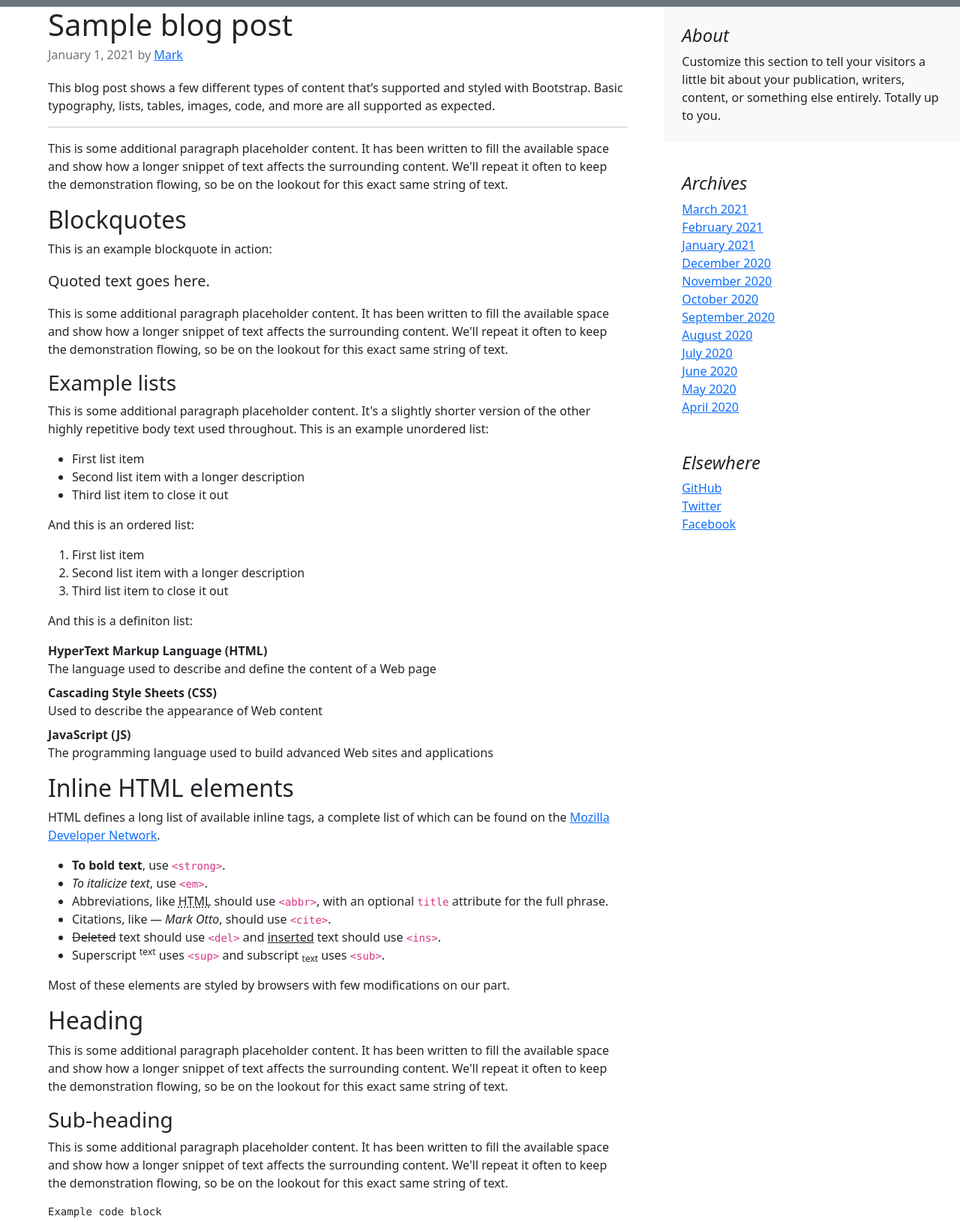
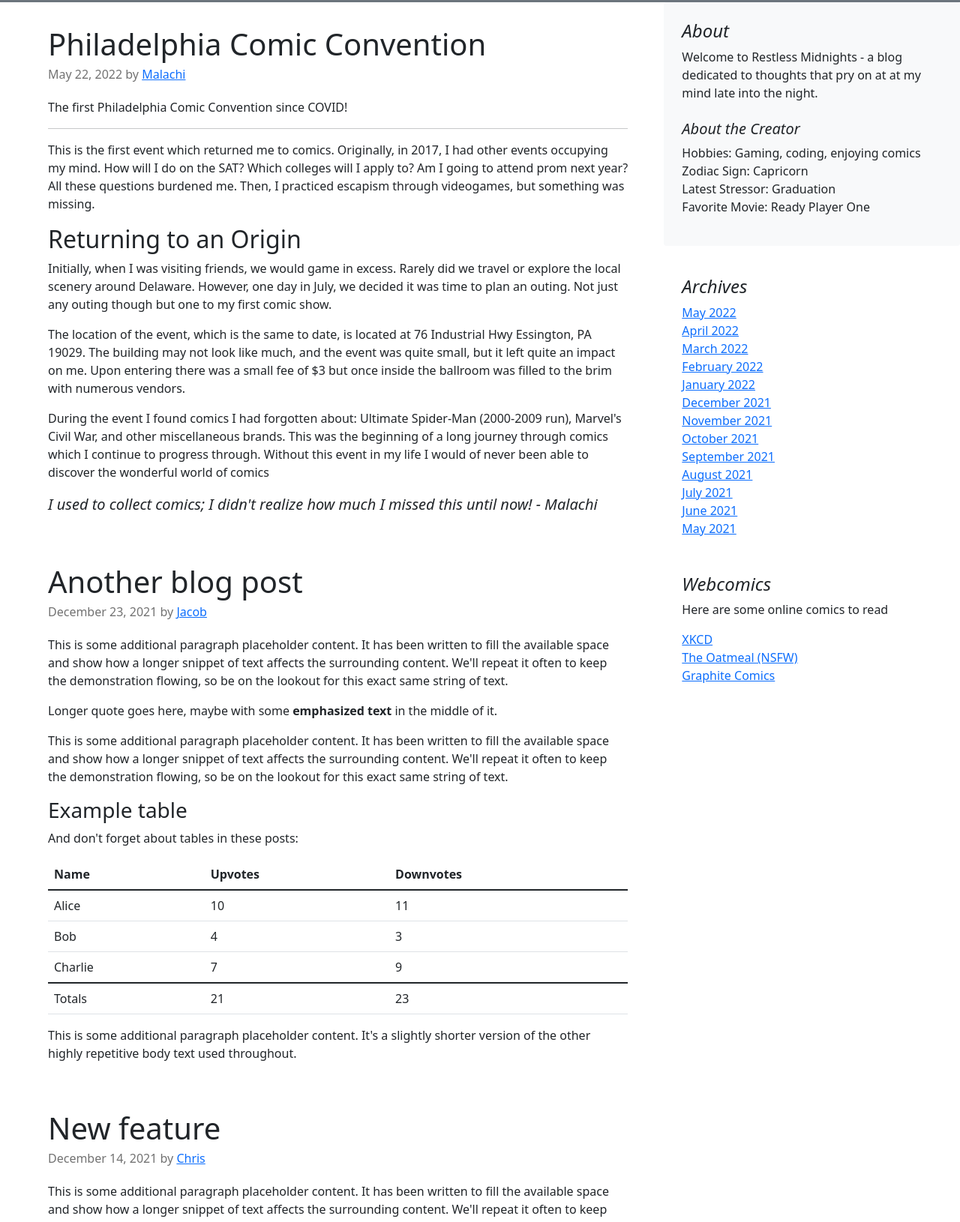
Before and after one commit to Malachiparks1999/ENGL361_EC_WEBSITE, a plain HTML site: page blog/index.html in a window 1280 px wide. Shown: the part 151-1781 px from the top of the page at 75% size. Drawn offline with nearby package versions, Linux system fonts and the light colour scheme.

Commit message:
Right side section of blog finished, first blog post created

```diff
--- a/blog/index.html
+++ b/blog/index.html
@@ -74,85 +74,44 @@
     <div class="row g-5">
         <div class="col-md-8">
             <article class="blog-post">
-                <h2 class="blog-post-title">Sample blog post</h2>
-                <p class="blog-post-meta">January 1, 2021 by <a href="#">Mark</a></p>
+                <h2 class="blog-post-title">Philadelphia Comic Convention</h2>
+                <p class="blog-post-meta">May 22, 2022 by <a href="#">Malachi</a></p>
 
-                <p>This blog post shows a few different types of content that’s supported and styled with Bootstrap.
-                    Basic typography, lists, tables, images, code, and more are all supported as expected.</p>
+                <p>The first Philadelphia Comic Convention since COVID!</p>
                 <hr>
-                <p>This is some additional paragraph placeholder content. It has been written to fill the available
-                    space and show how a longer snippet of text affects the surrounding content. We'll repeat it often
-                    to keep the demonstration flowing, so be on the lookout for this exact same string of text.</p>
-                <h2>Blockquotes</h2>
-                <p>This is an example blockquote in action:</p>
-                <blockquote class="blockquote">
-                    <p>Quoted text goes here.</p>
+                <p>This is the first event which returned me to comics. Originally, in 2017, I had other events
+                    occupying my mind.
+                    How will I do on the SAT? Which colleges will I apply to? Am I going to attend prom next year? All
+                    these questions
+                    burdened me. Then, I practiced escapism through videogames, but something was missing.
+                </p>
+                <h2>Returning to an Origin</h2>
+                <p>Initially, when I was visiting friends, we would game in excess.
+                    Rarely did we travel or explore the local scenery around Delaware.
+                    However, one day in July, we decided it was time to plan an outing.
+                    Not just any outing though but one to my first comic show.</p>
+                <p>
+                    The location of the event, which is the same to date, is located at 76 Industrial Hwy
+                    Essington, PA 19029. The building may not look like much, and the event was quite small, but it left
+                    quite an impact on me. Upon entering there was a small fee of $3 but once inside the ballroom was
+                    filled to the brim with numerous vendors.
+                </p>
+                <p>
+                    During the event I found comics I had forgotten about: Ultimate Spider-Man (2000-2009 run), Marvel's
+                    Civil War, and other miscellaneous brands. This was the beginning of a long journey through comics
+                    which I continue to progress through. Without this event in my life I would of never been able
+                    to discover the wonderful world of comics
+                </p>
+                <blockquote class="blockquote fst-italic">
+                    <p>I used to collect comics; I didn't realize how much I missed this until now!
+                        - Malachi
+                    </p>
                 </blockquote>
-                <p>This is some additional paragraph placeholder content. It has been written to fill the available
-                    space and show how a longer snippet of text affects the surrounding content. We'll repeat it often
-                    to keep the demonstration flowing, so be on the lookout for this exact same string of text.</p>
-                <h3>Example lists</h3>
-                <p>This is some additional paragraph placeholder content. It's a slightly shorter version of the other
-                    highly repetitive body text used throughout. This is an example unordered list:</p>
-                <ul>
-                    <li>First list item</li>
-                    <li>Second list item with a longer description</li>
-                    <li>Third list item to close it out</li>
-                </ul>
-                <p>And this is an ordered list:</p>
-                <ol>
-                    <li>First list item</li>
-                    <li>Second list item with a longer description</li>
-                    <li>Third list item to close it out</li>
-                </ol>
-                <p>And this is a definiton list:</p>
-                <dl>
-                    <dt>HyperText Markup Language (HTML)</dt>
-                    <dd>The language used to describe and define the content of a Web page</dd>
-                    <dt>Cascading Style Sheets (CSS)</dt>
-                    <dd>Used to describe the appearance of Web content</dd>
-                    <dt>JavaScript (JS)</dt>
-                    <dd>The programming language used to build advanced Web sites and applications</dd>
-                </dl>
-                <h2>Inline HTML elements</h2>
-                <p>HTML defines a long list of available inline tags, a complete list of which can be found on the <a
-                        href="https://developer.mozilla.org/en-US/docs/Web/HTML/Element">Mozilla Developer Network</a>.
-                </p>
-                <ul>
-                    <li><strong>To bold text</strong>, use <code
-                            class="language-plaintext highlighter-rouge">&lt;strong&gt;</code>.</li>
-                    <li><em>To italicize text</em>, use <code
-                            class="language-plaintext highlighter-rouge">&lt;em&gt;</code>.</li>
-                    <li>Abbreviations, like <abbr title="HyperText Markup Langage">HTML</abbr> should use <code
-                            class="language-plaintext highlighter-rouge">&lt;abbr&gt;</code>, with an optional <code
-                            class="language-plaintext highlighter-rouge">title</code> attribute for the full phrase.
-                    </li>
-                    <li>Citations, like <cite>— Mark Otto</cite>, should use <code
-                            class="language-plaintext highlighter-rouge">&lt;cite&gt;</code>.</li>
-                    <li><del>Deleted</del> text should use <code
-                            class="language-plaintext highlighter-rouge">&lt;del&gt;</code> and <ins>inserted</ins> text
-                        should use <code class="language-plaintext highlighter-rouge">&lt;ins&gt;</code>.</li>
-                    <li>Superscript <sup>text</sup> uses <code
-                            class="language-plaintext highlighter-rouge">&lt;sup&gt;</code> and subscript
-                        <sub>text</sub> uses <code class="language-plaintext highlighter-rouge">&lt;sub&gt;</code>.</li>
-                </ul>
-                <p>Most of these elements are styled by browsers with few modifications on our part.</p>
-                <h2>Heading</h2>
-                <p>This is some additional paragraph placeholder content. It has been written to fill the available
-                    space and show how a longer snippet of text affects the surrounding content. We'll repeat it often
-                    to keep the demonstration flowing, so be on the lookout for this exact same string of text.</p>
-                <h3>Sub-heading</h3>
-                <p>This is some additional paragraph placeholder content. It has been written to fill the available
-                    space and show how a longer snippet of text affects the surrounding content. We'll repeat it often
-                    to keep the demonstration flowing, so be on the lookout for this exact same string of text.</p>
-                <pre><code>Example code block</code></pre>
-                <p>This is some additional paragraph placeholder content. It's a slightly shorter version of the other
-                    highly repetitive body text used throughout.</p>
             </article>
 
             <article class="blog-post">
                 <h2 class="blog-post-title">Another blog post</h2>
-                <p class="blog-post-meta">December 23, 2020 by <a href="#">Jacob</a></p>
+                <p class="blog-post-meta">December 23, 2021 by <a href="#">Jacob</a></p>
 
                 <p>This is some additional paragraph placeholder content. It has been written to fill the available
                     space and show how a longer snippet of text affects the surrounding content. We'll repeat it often
@@ -205,7 +164,7 @@
 
             <article class="blog-post">
                 <h2 class="blog-post-title">New feature</h2>
-                <p class="blog-post-meta">December 14, 2020 by <a href="#">Chris</a></p>
+                <p class="blog-post-meta">December 14, 2021 by <a href="#">Chris</a></p>
 
                 <p>This is some additional paragraph placeholder content. It has been written to fill the available
                     space and show how a longer snippet of text affects the surrounding content. We'll repeat it often
@@ -226,34 +185,47 @@
             <div class="position-sticky" style="top: 2rem;">
                 <div class="p-4 mb-3 bg-light rounded">
                     <h4 class="fst-italic">About</h4>
-                    <p class="mb-0">Customize this section to tell your visitors a little bit about your publication,
-                        writers, content, or something else entirely. Totally up to you.</p>
+                    <p class="mb-0"> Welcome to Restless Midnights - a blog dedicated to
+                        thoughts that pry on at at my mind late into the night.
+                    </p>
+                    <br>
+                    <h5 class="fst-italic">About the Creator</h5>
+                    <p class="mb-0 about-me">
+                    <ol class="list-unstyled mb-0">
+                        <li>Hobbies: Gaming, coding, enjoying comics</li>
+                        <li>Zodiac Sign: Capricorn</li>
+                        <li>Latest Stressor: Graduation</li>
+                        <li>Favorite Movie: Ready Player One</li>
+                    </ol>
+                    </p>
                 </div>
 
                 <div class="p-4">
                     <h4 class="fst-italic">Archives</h4>
                     <ol class="list-unstyled mb-0">
-                        <li><a href="#">March 2021</a></li>
-                        <li><a href="#">February 2021</a></li>
-                        <li><a href="#">January 2021</a></li>
-                        <li><a href="#">December 2020</a></li>
-                        <li><a href="#">November 2020</a></li>
-                        <li><a href="#">October 2020</a></li>
-                        <li><a href="#">September 2020</a></li>
-                        <li><a href="#">August 2020</a></li>
-                        <li><a href="#">July 2020</a></li>
-                        <li><a href="#">June 2020</a></li>
-                        <li><a href="#">May 2020</a></li>
-                        <li><a href="#">April 2020</a></li>
+                        <li><a href="#">May 2022</a></li>
+                        <li><a href="#">April 2022</a></li>
+                        <li><a href="#">March 2022</a></li>
+                        <li><a href="#">February 2022</a></li>
+                        <li><a href="#">January 2022</a></li>
+                        <li><a href="#">December 2021</a></li>
+                        <li><a href="#">November 2021</a></li>
+                        <li><a href="#">October 2021</a></li>
+                        <li><a href="#">September 2021</a></li>
+                        <li><a href="#">August 2021</a></li>
+                        <li><a href="#">July 2021</a></li>
+                        <li><a href="#">June 2021</a></li>
+                        <li><a href="#">May 2021</a></li>
                     </ol>
                 </div>
 
                 <div class="p-4">
-                    <h4 class="fst-italic">Elsewhere</h4>
+                    <h4 class="fst-italic">Webcomics</h4>
+                    <p> Here are some online comics to read</p>
                     <ol class="list-unstyled">
-                        <li><a href="#">GitHub</a></li>
-                        <li><a href="#">Twitter</a></li>
-                        <li><a href="#">Facebook</a></li>
+                        <li><a href="https://xkcd.com/">XKCD</a></li>
+                        <li><a href="https://theoatmeal.com/comics/pets_war">The Oatmeal (NSFW)</a></li>
+                        <li><a href="https://www.graphitecomics.com/">Graphite Comics</a></li>
                     </ol>
                 </div>
             </div>
--- a/style/styles-blog.css
+++ b/style/styles-blog.css
@@ -1,11 +1,12 @@
 /* Ensure header has correct font and is larger than rest*/
 .blog-header-logo {
   font-family: "Playfair Display", Georgia, "Times New Roman", serif/*rtl:Amiri, Georgia, "Times New Roman", serif*/;
-  font-size: 2.25rem;
+  font-size: 2rem;
 }
 
 /* Blog format with padding */
 .blog-post {
+  margin-top: 2rem;
   margin-bottom: 4rem;
   margin-left: 4rem;
 }
@@ -17,3 +18,8 @@
   margin-bottom: 1.25rem;
   color: #727272;
 }
+
+/*About me section*/
+.about-me {
+  font-family: "Playfair Display", Georgia, "Times New Roman", serif;
+}
```
